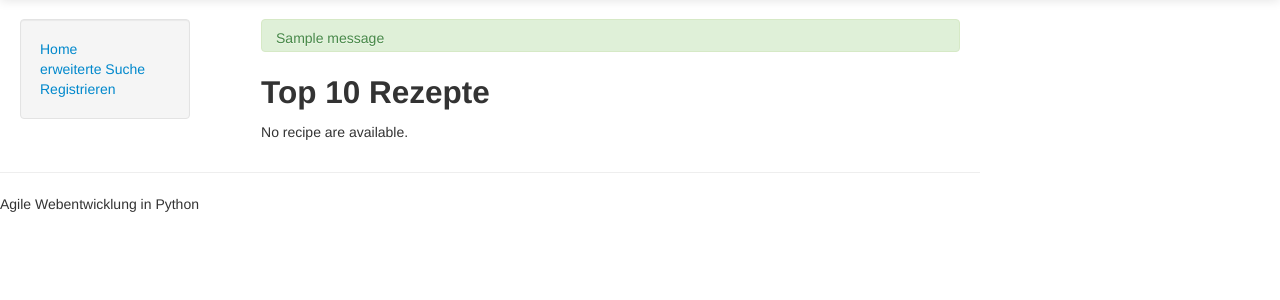
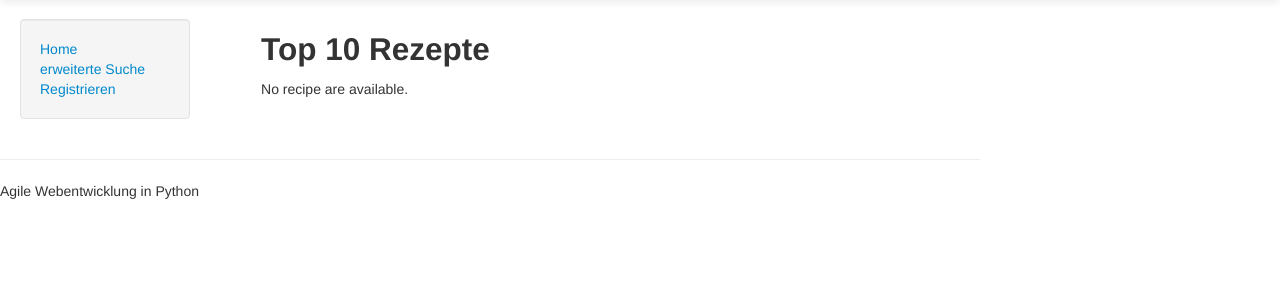
Before and after one commit to KiwiBA/StudentenKochen, a Django app: page / in a window 1280 px wide. Shown: the part 41-341 px from the top of the page. Run offline with Django 3.2, Linux system fonts and the light colour scheme; tables that the repository leaves empty hold one stand-in row (values such as "Sample post"); one stand-in notice (Sample message) is shown; some libraries are stand-ins or nearby versions.

Commit message:
Messages verschoben

```diff
--- a/StudentenKochen/home/templates/home/index.html
+++ b/StudentenKochen/home/templates/home/index.html
@@ -4,13 +4,6 @@
 
 {% block content %}
 
-	{% if messages %}
-		{% for message in messages %}
-			<div style="height:15px" class="alert alert-success" role="alert">
-				{{ message }}
-			</div>
-		{% endfor %}
-	{% endif %}
 
 	<h2>Top 10 Rezepte</h2>
 
```
Also changed, not shown: StudentenKochen/recipes/templates/recipes/ownRecipe.html (+9 -0 lines).
